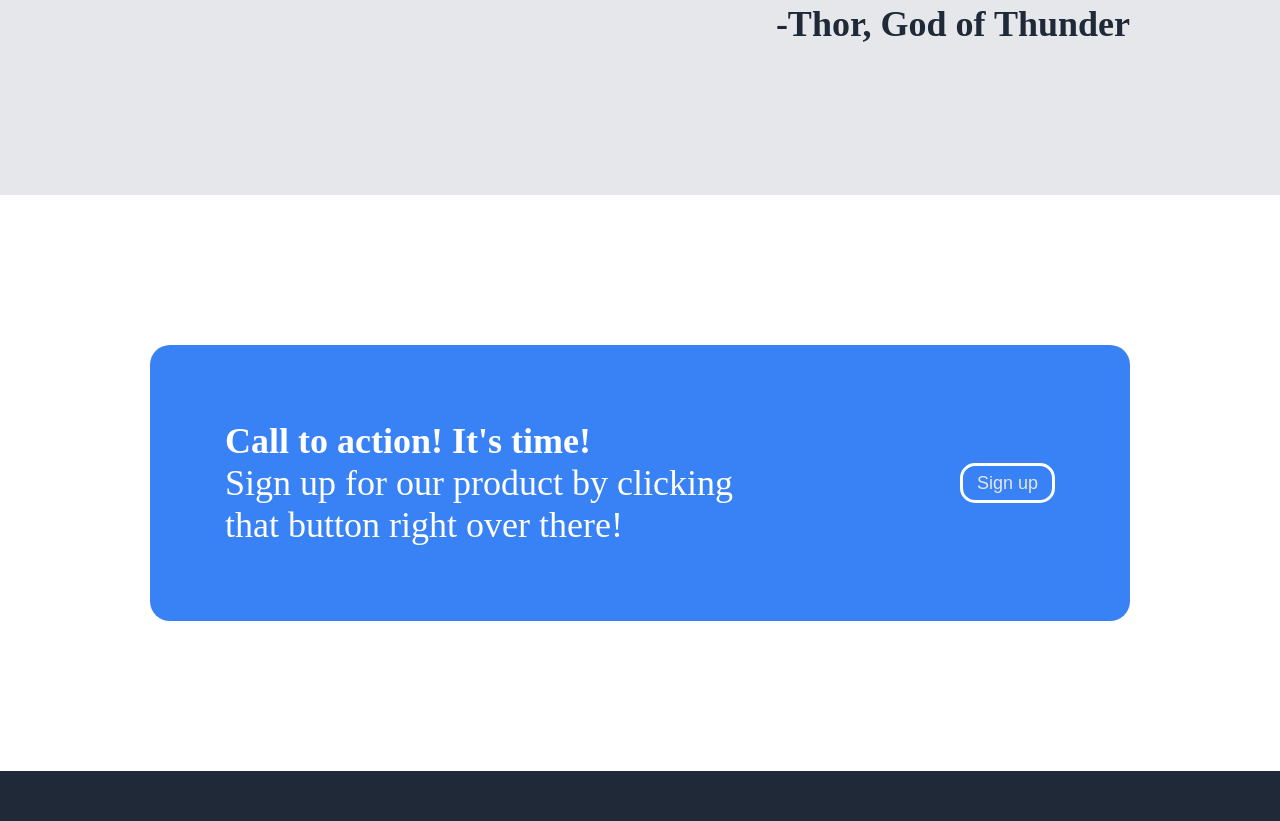
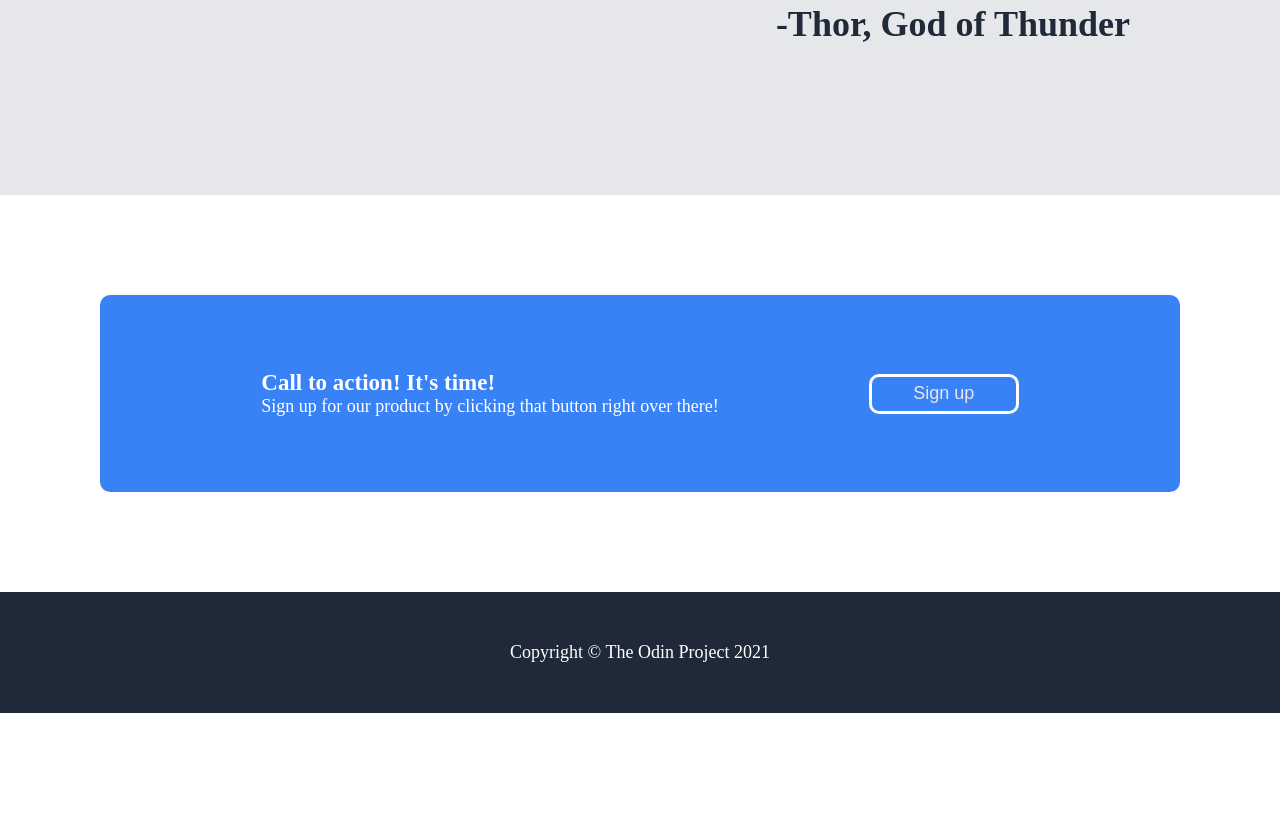
Before and after one commit to hipale/Landing-Page, a plain HTML site: page index.html in a window 1280 px wide. Shown: the part 1184-2005 px from the top of the page. After the commit the page ends 1897 px from the top, so only its background shows below. Drawn offline with Linux system fonts and the light colour scheme.

Commit message:
Fix the border radius of a button and Part3 container Change the button width Change the font size of bigger text in #sectCall

```diff
--- a/style.css
+++ b/style.css
@@ -37,7 +37,7 @@ nav {
 }
 button {
     background-color: #3882F6;
-    border-radius: 15px;
+    border-radius: 5px;
     border: none;
     width: 100px;
     height: 25px;
@@ -103,26 +103,28 @@ text-align: center;
 }
 #sectCall {
     font-weight: bold;
-    font-size: 36px;
+    font-size: 23px;
 }
 .smallTxt {
     font-weight: normal;
+    font-size: 18px;
 }
 #Part3 {
     display: flex;
-    gap: 200px;
+    gap: 150px;
     justify-content: center;
     align-items: center;
     background-color: #3882F6;
     color: white;
-    margin: 150px;
+    margin: 100px;
     padding: 75px;
-    border-radius: 20px;
+    border-radius: 10px;
 }
 #signButt {
     border: 3px solid white;
     width: 150px;
     height: 40px;
+    border-radius: 10px;
 }
 footer {
     color: white;
```
